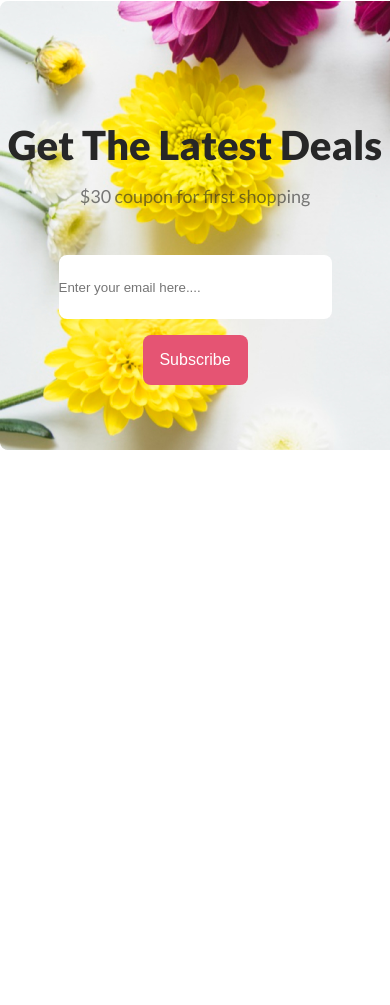
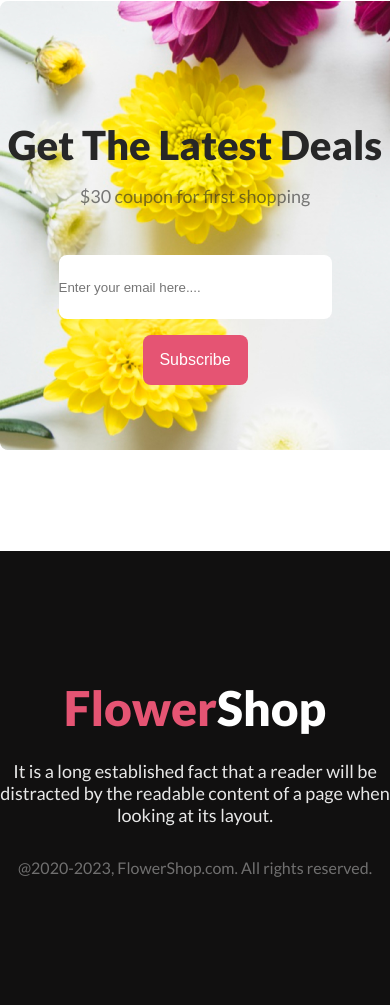
Before and after one commit to MdImran-Hossen-Jahid/flower-shop, a plain HTML site: page index.html in a window 390 px wide. Shown: the part 4077-5082 px from the top of the page. Before the commit the page ends 4682 px from the top, so only its background shows below. Drawn offline with Linux system fonts and the light colour scheme.

Commit message:
footer section added with responsive design for mobile device

```diff
--- a/index.html
+++ b/index.html
@@ -107,7 +107,12 @@
 
 </section>
     </main>
-    <footer>
+    <footer id="footer">
+<div class="footer-text-item">
+    <h2 class="footer-title lato-black">Flower<span style="color: white;">Shop</span></h2>
+        <p class="footer-description lato-regular">It is a long established fact that a reader will be distracted by the readable content of a page when looking at its layout.</p>
+        <p class="policy-item lato-regular">@2020-2023, FlowerShop.com. All rights reserved.</p>
+</div>
 
     </footer>
 </body>
--- a/style.css
+++ b/style.css
@@ -248,6 +248,34 @@ padding: 120px 0px;
 }
 /* latest deals section styles end */
 
+/* footer section styles start */
+#footer{
+  background: rgba(17, 16, 16, 1);
+}
+.footer-text-item{
+  width: 600px;
+  margin: auto;
+  text-align: center;
+}
+.footer-title{
+  font-size: 3rem;
+  font-weight: 800;
+  color: #E55473;
+  padding-top: 128px;
+  padding-bottom: 24px;
+}
+.footer-description{
+  font-size: 1.125rem;
+  color: rgba(255, 255, 255, 0.9);
+
+}
+.policy-item{
+  color: rgba(255, 255, 255, 0.4);
+  padding-top: 32px;
+  padding-bottom: 128px;
+}
+/* footer section styles end */
+
 .display-hidden{
   display: none;
 }
@@ -324,11 +352,6 @@ flex-direction: column;
     width: 100%;
     height: 350px;
 }
-#latest-deals-item{
-  /* background-size: contain; */
-  height: auto;
-  width: auto;
-}
 .box-item{
   flex-direction: column;
 }
@@ -342,6 +365,8 @@ margin: auto;
   height: 50px;
   margin: auto;
 }
-
+.footer-text-item {
+  width: auto;
+}
 
 }
```
